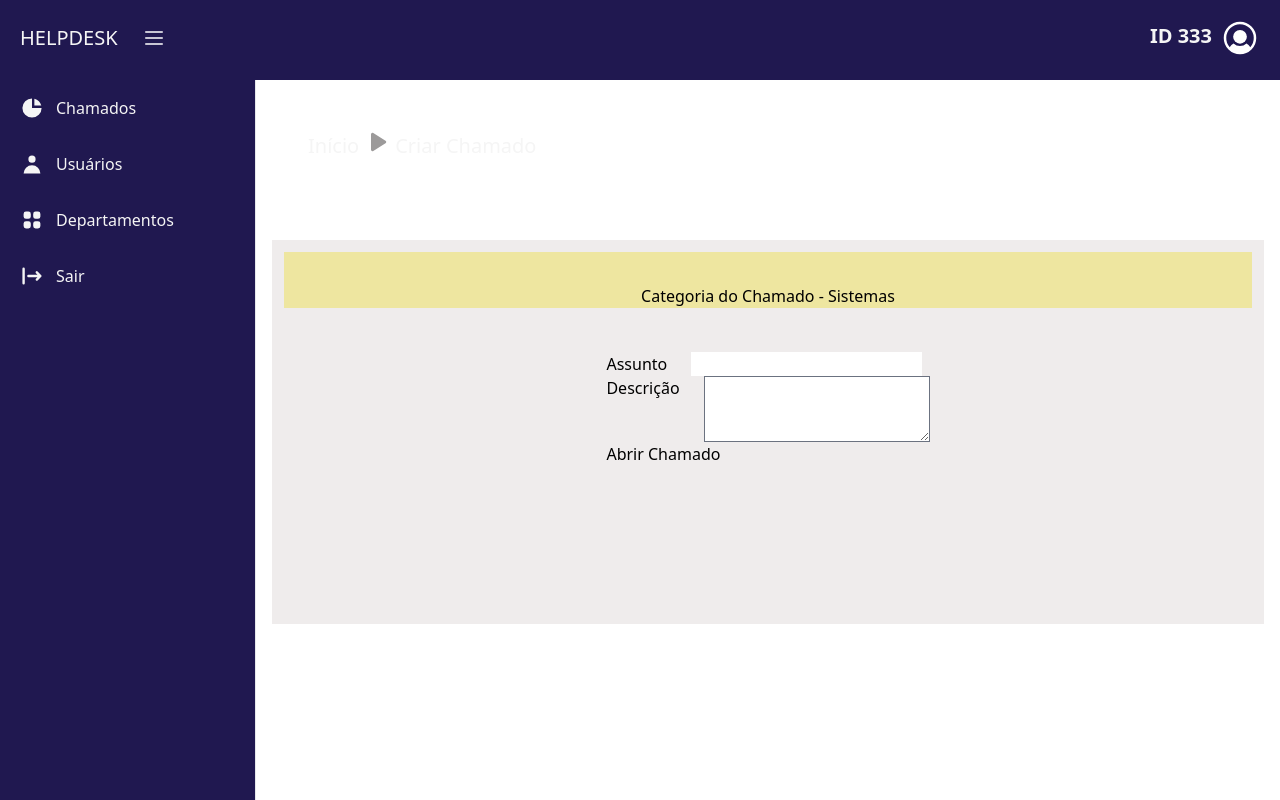
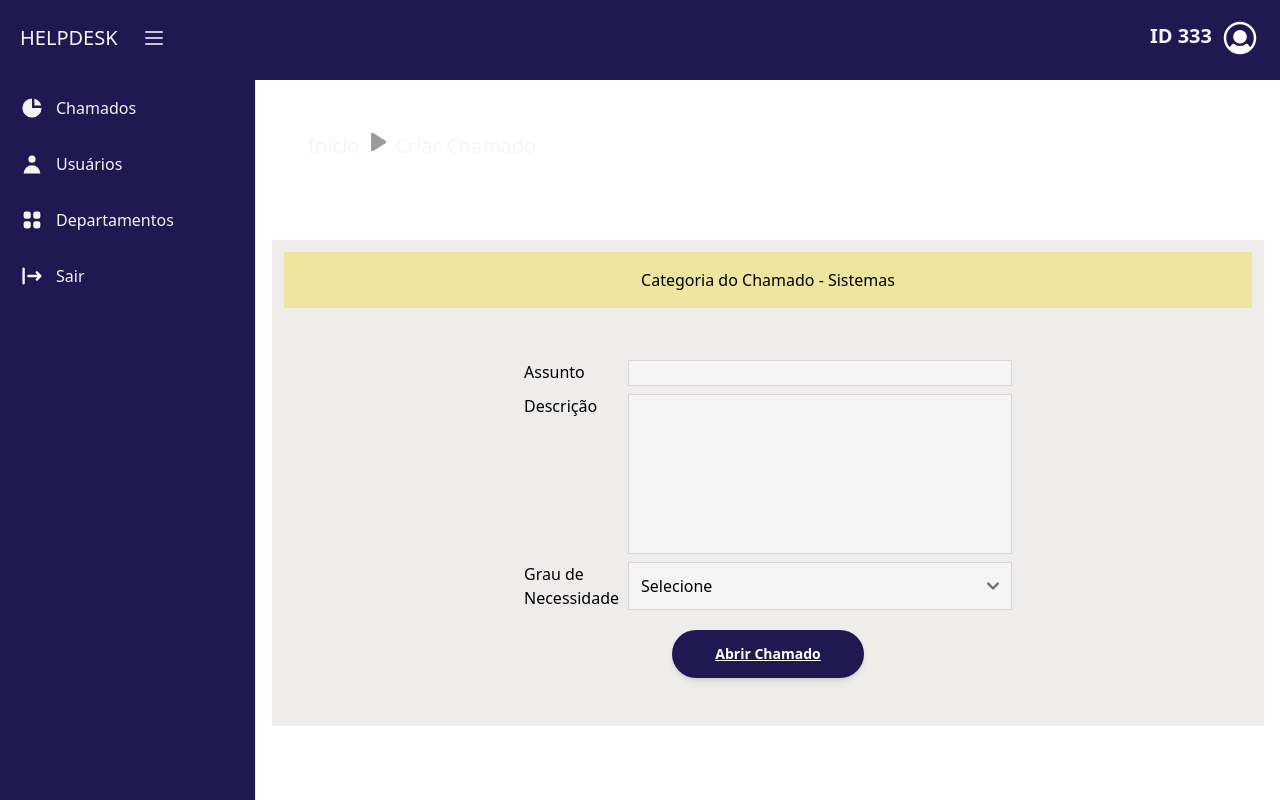
Before and after one commit to hiagovinicius0/helpdesk-frontend, a React (Create React App) app: page /tickets/select-department in a window 1280 px wide. Built offline with nearby package versions, Linux system fonts and the light colour scheme.

Commit message:
fix create ticket

```diff
--- a/src/components/Button.tsx
+++ b/src/components/Button.tsx
@@ -1,18 +1,19 @@
 interface IButton {
 	text: string;
+	style?: string;
 }
 
-export const Button = ({ text }: IButton): JSX.Element => {
+export const Button = ({ text, style }: IButton): JSX.Element => {
 	return (
 		<button
 			type='submit'
-			className='inline-block px-7 py-3 bg-primary-color
-				text-white text-sm uppercase rounded-3xl shadow-md
+			className={`inline-block px-7 py-3 bg-primary-color
+				text-white text-sm rounded-3xl shadow-md
 				hover:bg-fuchsia-900 hover:shadow-lg focus:bg-fuchsia-900
 				focus:shadow-lg focus:outline-none focus:ring-0
 				active:bg-fuchsia-900 active:shadow-lg transition duration-150
-				ease-in-out h-12 font-extrabold underline w-48
-				'
+				ease-in-out h-12 font-extrabold underline w-48 ${style}
+				`}
 			data-mdb-ripple='true'
 			data-mdb-ripple-color='light'
 		>
--- a/src/screens/CreateTicket/index.tsx
+++ b/src/screens/CreateTicket/index.tsx
@@ -1,3 +1,4 @@
+import { Button } from 'src/components/Button';
 import { HistoryNavigation } from 'src/components/HistoryNavigation';
 import { Navbar } from 'src/components/Navbar';
 import { Container } from '../SelectDepartment/Container';
@@ -10,23 +11,37 @@ export const CreateTicket = (): JSX.Element => {
 			<>
 				<HistoryNavigation history={history} />
 				<Container>
-					<div className='bg-background-gray-color w-full max-w-screen-lg h-96'>
+					<div className='bg-background-gray-color w-full max-w-screen-lg pb-12'>
 						<div className='bg-background-yellow-color h-14 m-3'>
-							<Container>
-								<p className='content-center'>Categoria do Chamado - Sistemas</p>
-							</Container>
+							<div className='flex justify-center content-center items-stretch py-4'>
+								<p>Categoria do Chamado - Sistemas</p>
+							</div>
 						</div>
 						<Container>
 							<div>
-								<div className='flex space-x-6'>
-									<span>Assunto</span>
-									<input></input>
+								<div className='flex space-x-6 m-2'>
+									<span className='w-20'>Assunto</span>
+									<input className='w-72 sm:w-80 md:w-96 bg-white-color border border-border-input-color' />
 								</div>
-								<div className='flex  space-x-6'>
-									<span>Descrição</span>
-									<textarea></textarea>
+								<div className='flex space-x-6 m-2'>
+									<span className='w-20'>Descrição</span>
+									<textarea className='w-72 sm:w-80 md:w-96 bg-white-color h-40 resize-none border border-border-input-color'></textarea>
 								</div>
-								<button className='flex self-end'>Abrir Chamado</button>
+								<div className='flex space-x-6 m-2'>
+									<span className='w-20'>Grau de Necessidade</span>
+									<select
+										className='w-72 sm:w-80 md:w-96 bg-white-color resize-none border border-border-input-color'
+										defaultValue={''}
+									>
+										<option value=''>Selecione</option>
+										<option value={1}>Baixo</option>
+										<option value={2}>Médio</option>
+										<option value={3}>Alto</option>
+									</select>
+								</div>
+								<div className='flex justify-center pt-3'>
+									<Button text='Abrir Chamado' />
+								</div>
 							</div>
 						</Container>
 					</div>
--- a/src/screens/Login/components/FormContent.tsx
+++ b/src/screens/Login/components/FormContent.tsx
@@ -11,7 +11,7 @@ export const FormContent = (): JSX.Element => {
 				<H4 title='Faça login para iniciar a sua sessão' />
 				<InputText icon={InputTextIcon.EMAIL} placeholder={'E-mail'} />
 				<InputText icon={InputTextIcon.PASSWORD} placeholder={'Senha'} />
-				<Button text={'entrar'} />
+				<Button text={'ENTRAR'} />
 			</form>
 		</div>
 	);
--- a/src/screens/SelectDepartment/Container.tsx
+++ b/src/screens/SelectDepartment/Container.tsx
@@ -1,7 +1,8 @@
 interface IContainer {
 	children: JSX.Element[] | JSX.Element;
+	style?: string;
 }
 
-export const Container = ({ children }: IContainer): JSX.Element => {
-	return <div className='flex justify-center pt-8'>{children}</div>;
+export const Container = ({ children, style }: IContainer): JSX.Element => {
+	return <div className={`flex justify-center pt-8 ${style}`}>{children}</div>;
 };
--- a/tailwind.config.js
+++ b/tailwind.config.js
@@ -14,7 +14,8 @@ module.exports = {
 				'department-color': '#D9D9D9',
 				'link-color': '#0D40F5',
 				'background-gray-color': '#EFECEC',
-				'background-yellow-color': '#EEE6A0'
+				'background-yellow-color': '#EEE6A0',
+				'border-input-color': '#DCD4D4',
 			}
 		},
 	},
```
